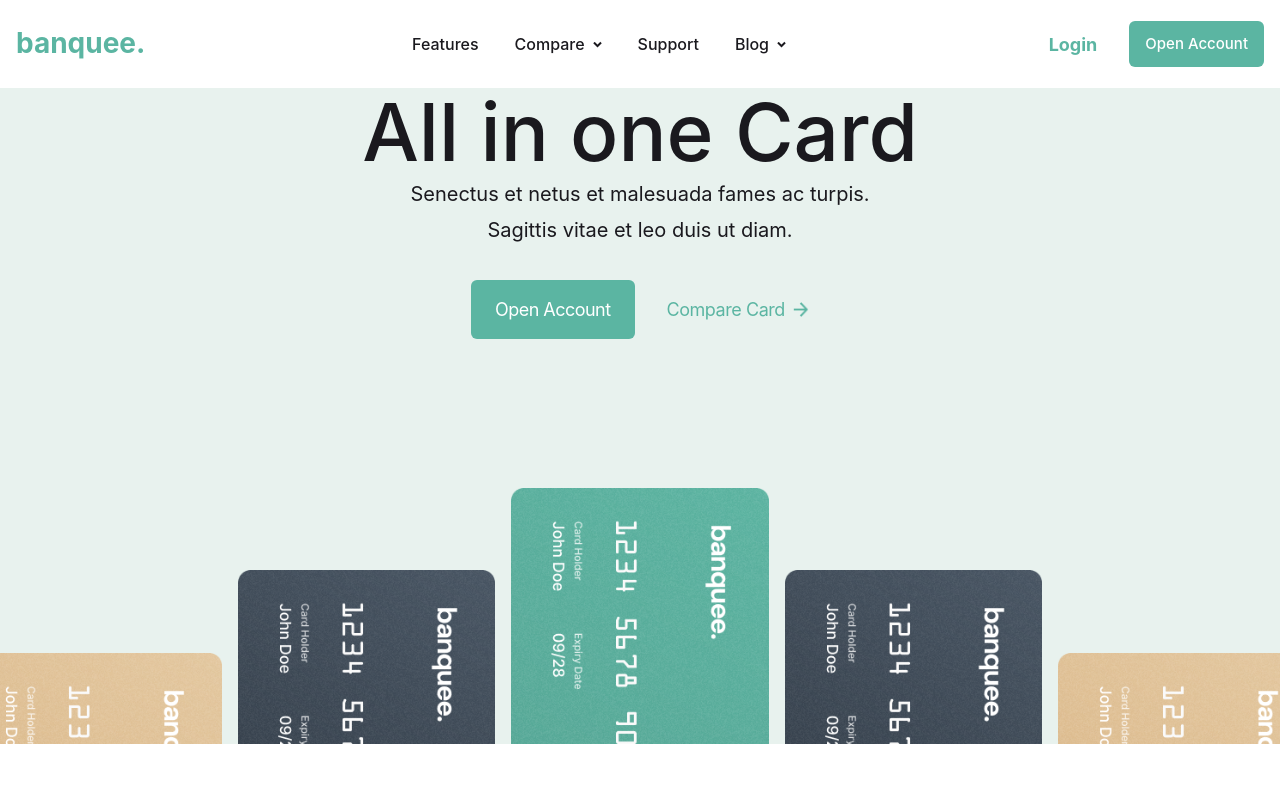
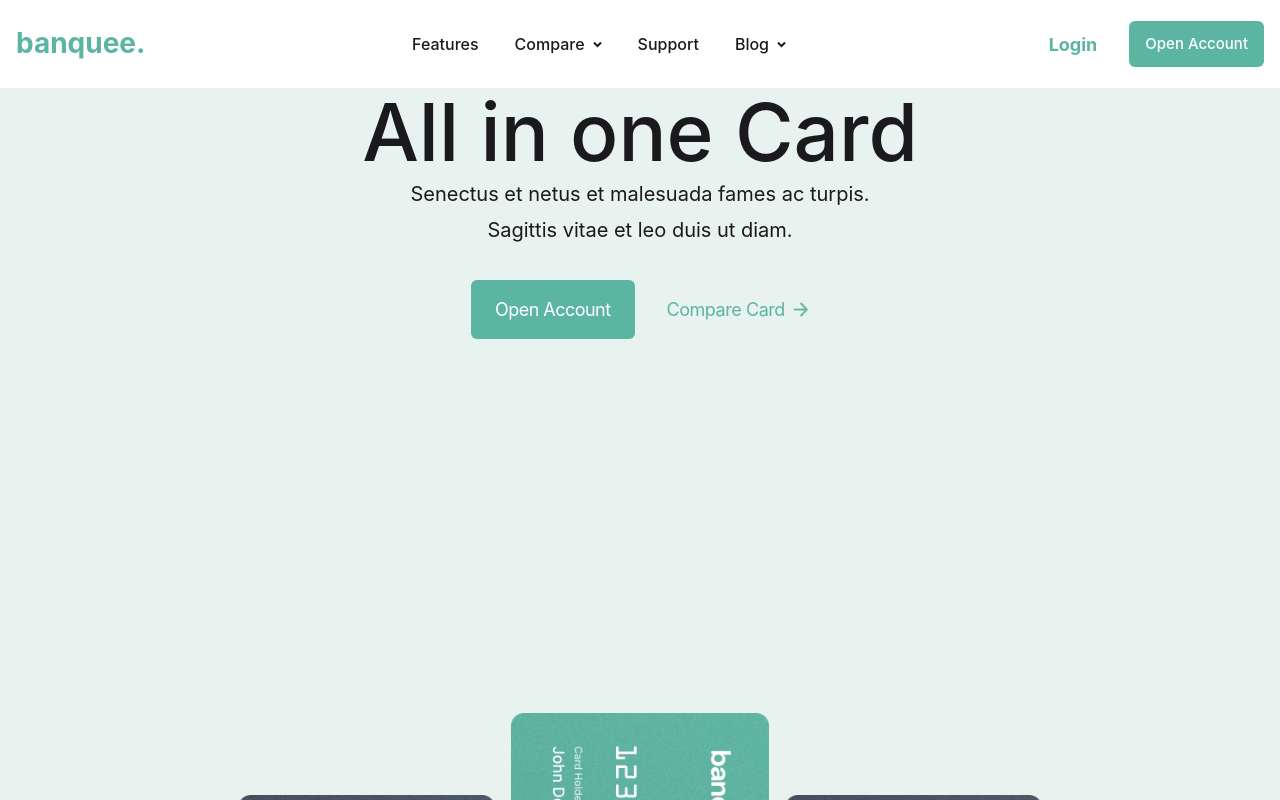
Before and after one commit to Mosarrof-Coding/benquee, a Next.js app: page / in a window 1280 px wide. Shown: the top 800 px of the page. Built offline with nearby package versions, Linux system fonts and the light colour scheme.

Commit message:
hiegnt issure

```diff
--- a/app/page.js
+++ b/app/page.js
@@ -34,8 +34,7 @@ export default function Home() {
     <section className="">
       {/* hero */}
       <div className="bg-[#e8f2ee]">
-        <div className="container">
-          <div className="heading max-w-[832px] px-4 mx-auto text-center min-h-[calc(100vh-400px)]">
+        <div className="heading max-w-[832px] px-4 mx-auto text-center h-[calc(100vh-120px)] lg:h-[calc(100vh-175px)]">
           <h1 className="text-[38px] md:text-[48px] lg:text-[64px] xl:text-[80px] leading-[1.1] text-[#1a191e] font-medium">
             All in one Card
           </h1>
@@ -65,7 +64,6 @@ export default function Home() {
             </div>
           </div>
         </div>
-        </div>
         <div className="cards flex justify-between items-end gap-4">
           <div className="card">
             <Image src={card1} alt="card1 image" width={0} height={0} />
@@ -84,6 +82,7 @@ export default function Home() {
           </div>
         </div>
       </div>
+
       {/* transation */}
       <div className="transation max-w-[1232px] px-4 mx-auto flex items-center justify-between gap-12 py-[80px]">
         <div className="heading1 max-w-[538px]">
```
Lines whose indentation alone changed are shown as unchanged.
